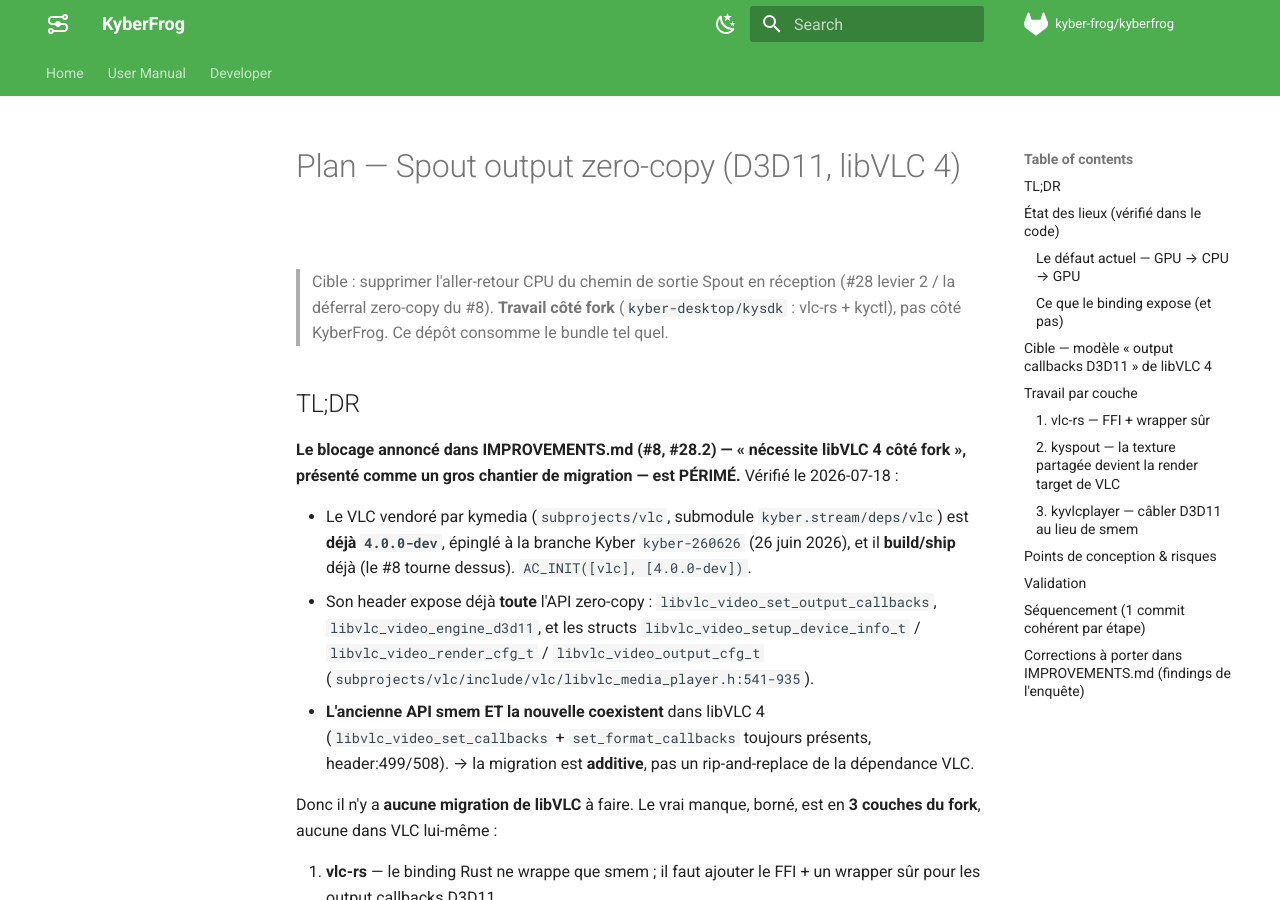
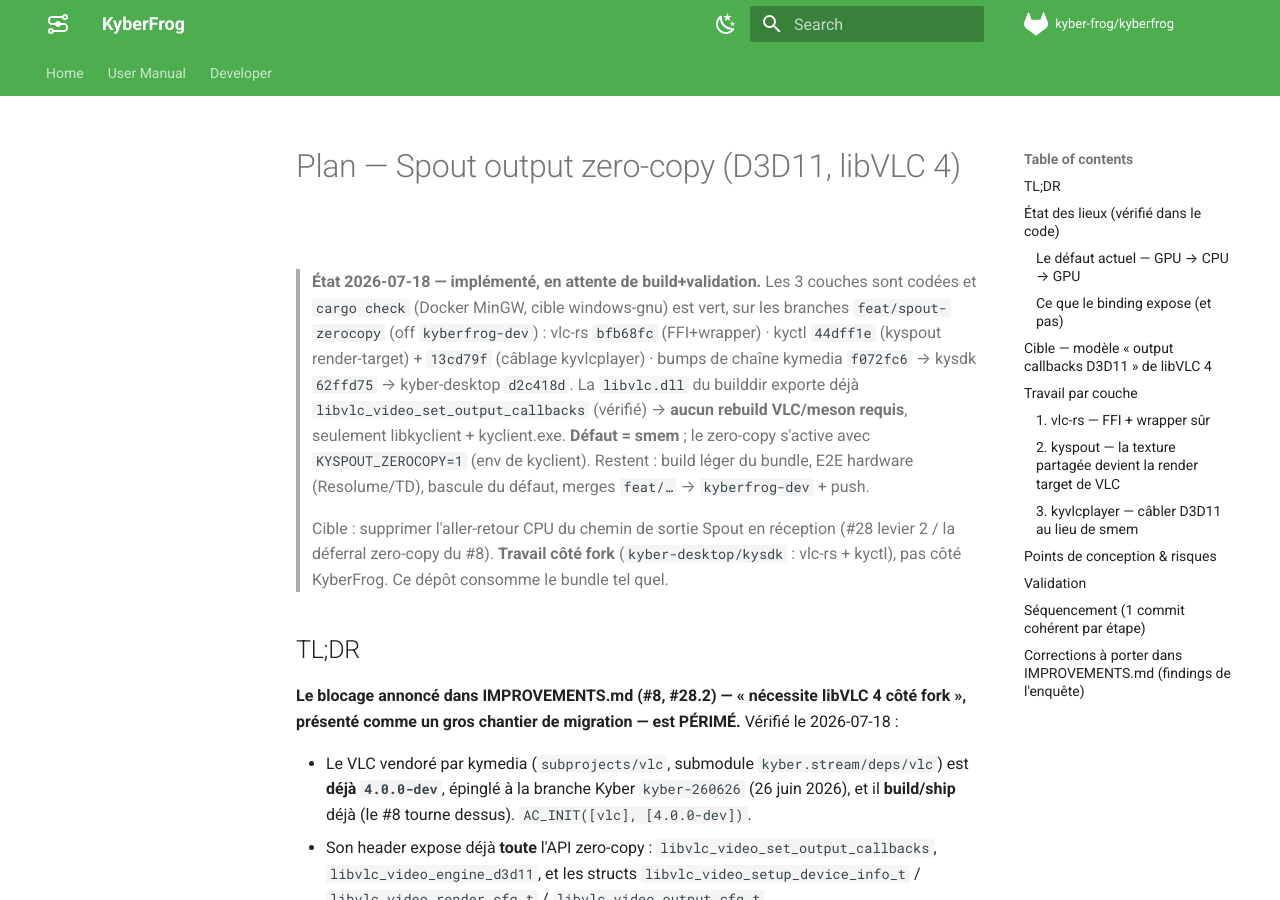
Before and after one commit to CollectiFrog/KyberFrog, an MkDocs documentation site: the page built from docs/dev/plan-spout-zerocopy.md, in a window 1280 px wide and 900 px high. Built offline with MkDocs 1.6.1 and Material for MkDocs 9.7.7, drawn with Linux system fonts in a browser that asks for light colours; comment, search, counter and statistics services are not loaded.

Commit message:
docs(spout): note d'état — zero-copy implémenté sur feat/spout-zerocopy, reste build+E2E
Co-Authored-By: Claude Opus 4.8 <noreply@anthropic.com>

```diff
--- a/docs/dev/plan-spout-zerocopy.md
+++ b/docs/dev/plan-spout-zerocopy.md
@@ -1,4 +1,16 @@
 # Plan — Spout output zero-copy (D3D11, libVLC 4)
+
+> **État 2026-07-18 — implémenté, en attente de build+validation.** Les 3
+> couches sont codées et `cargo check` (Docker MinGW, cible windows-gnu) est
+> vert, sur les branches `feat/spout-zerocopy` (off `kyberfrog-dev`) :
+> vlc-rs `bfb68fc` (FFI+wrapper) · kyctl `44dff1e` (kyspout render-target) +
+> `13cd79f` (câblage kyvlcplayer) · bumps de chaîne kymedia `f072fc6` →
+> kysdk `62ffd75` → kyber-desktop `d2c418d`. La `libvlc.dll` du builddir
+> exporte déjà `libvlc_video_set_output_callbacks` (vérifié) → **aucun rebuild
+> VLC/meson requis**, seulement libkyclient + kyclient.exe.
+> **Défaut = smem** ; le zero-copy s'active avec `KYSPOUT_ZEROCOPY=1`
+> (env de kyclient). Restent : build léger du bundle, E2E hardware
+> (Resolume/TD), bascule du défaut, merges `feat/…` → `kyberfrog-dev` + push.
 
 > Cible : supprimer l'aller-retour CPU du chemin de sortie Spout en réception
 > (#28 levier 2 / la déferral zero-copy du #8). **Travail côté fork**
```
